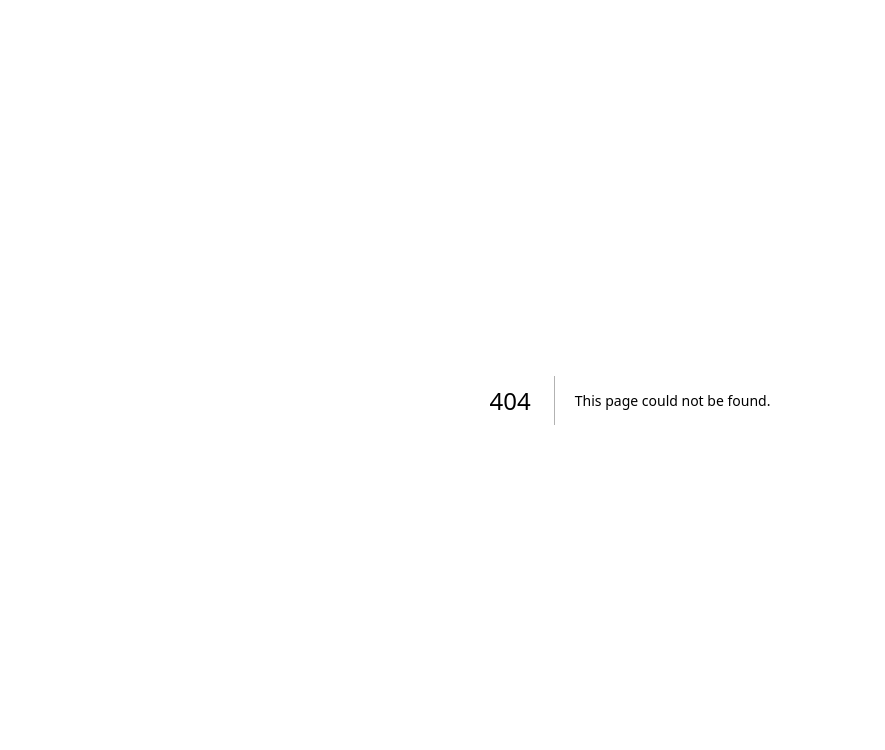
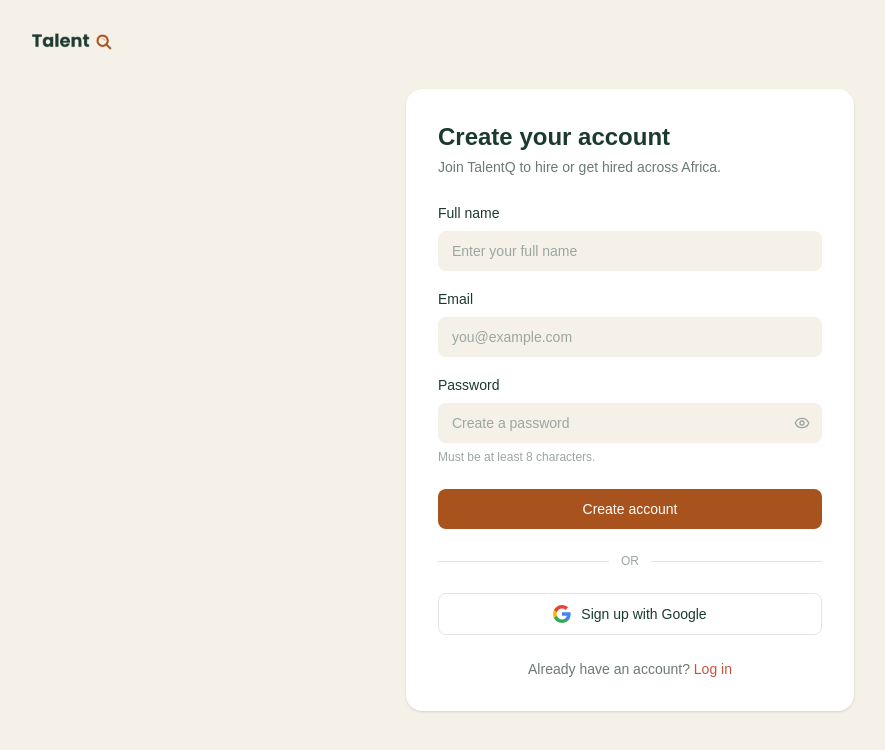
Before and after one commit to Odinaka-123/TalentQ, a Next.js app: page /signup in a window 1280 px wide. Before the commit this address had no page. Shown: the top 750 px of the page, without its empty margins (10-895 px from the left). Built offline with nearby package versions, Linux system fonts and the light colour scheme.

Commit message:
feat: add signup page with form handling and Google signup option

```diff
--- /dev/null
+++ b/src/app/(auth)/components/AuthShell.tsx
@@ -0,0 +1,41 @@
+// AuthShell.tsx
+import Image from "next/image";
+import Link from "next/link";
+
+interface AuthShellProps {
+  title: string;
+  subtitle?: string;
+  children: React.ReactNode;
+}
+
+export default function AuthShell({
+  title,
+  subtitle,
+  children,
+}: AuthShellProps) {
+  return (
+    <div className="min-h-screen bg-[#F5F1E9] relative">
+      <Link href="/" className="absolute top-6 left-4 sm:left-6 lg:left-8">
+        <Image
+          src="/Icons/logo.png"
+          alt="TalentQ"
+          width={160}
+          height={42}
+          className="h-8 sm:h-9 w-auto"
+        />
+      </Link>
+
+      <div className="min-h-screen flex items-center justify-center px-4 py-10">
+        <div className="w-full max-w-md bg-white rounded-2xl shadow-sm p-6 sm:p-8">
+          <h1 className="text-xl sm:text-2xl font-bold text-[#1B3A2F]">
+            {title}
+          </h1>
+          {subtitle && (
+            <p className="text-sm text-[#6B7A73] mt-1">{subtitle}</p>
+          )}
+          <div className="mt-6">{children}</div>
+        </div>
+      </div>
+    </div>
+  );
+}
--- /dev/null
+++ b/src/app/(auth)/components/GoogleButton.tsx
@@ -0,0 +1,44 @@
+"use client";
+
+interface GoogleButtonProps {
+  label?: string;
+  onClick?: () => void;
+}
+
+export default function GoogleButton({
+  label = "Continue with Google",
+  onClick,
+}: GoogleButtonProps) {
+  return (
+    <button
+      type="button"
+      onClick={onClick}
+      className="w-full flex items-center justify-center gap-2.5 border border-black/10 rounded-lg py-2.5 text-sm font-medium text-[#1B3A2F] hover:bg-black/5 transition-colors"
+    >
+      <svg
+        width="18"
+        height="18"
+        viewBox="0 0 18 18"
+        xmlns="http://www.w3.org/2000/svg"
+      >
+        <path
+          fill="#4285F4"
+          d="M17.64 9.2c0-.64-.06-1.25-.16-1.84H9v3.48h4.84c-.21 1.13-.84 2.09-1.8 2.73v2.27h2.92c1.7-1.57 2.68-3.88 2.68-6.64z"
+        />
+        <path
+          fill="#34A853"
+          d="M9 18c2.43 0 4.47-.8 5.96-2.17l-2.92-2.27c-.81.54-1.84.86-3.04.86-2.34 0-4.32-1.58-5.03-3.71H.96v2.34C2.44 15.98 5.48 18 9 18z"
+        />
+        <path
+          fill="#FBBC05"
+          d="M3.97 10.71A5.4 5.4 0 0 1 3.68 9c0-.59.1-1.17.29-1.71V4.95H.96A9 9 0 0 0 0 9c0 1.45.35 2.83.96 4.05l3.01-2.34z"
+        />
+        <path
+          fill="#EA4335"
+          d="M9 3.58c1.32 0 2.5.45 3.44 1.35l2.58-2.58C13.47.89 11.43 0 9 0 5.48 0 2.44 2.02.96 4.95l3.01 2.34C4.68 5.16 6.66 3.58 9 3.58z"
+        />
+      </svg>
+      {label}
+    </button>
+  );
+}
--- /dev/null
+++ b/src/app/(auth)/layout.tsx
@@ -0,0 +1,7 @@
+export default function AuthLayout({
+  children,
+}: {
+  children: React.ReactNode;
+}) {
+  return <>{children}</>;
+}
--- /dev/null
+++ b/src/app/(auth)/signup/page.tsx
@@ -0,0 +1,130 @@
+"use client";
+
+import { useState } from "react";
+import Link from "next/link";
+import { useRouter } from "next/navigation";
+import { Eye, EyeOff } from "lucide-react";
+import AuthShell from "../components/AuthShell";
+import GoogleButton from "../components/GoogleButton";
+
+export default function SignupPage() {
+  const router = useRouter();
+  const [showPassword, setShowPassword] = useState(false);
+  const [form, setForm] = useState({ name: "", email: "", password: "" });
+
+  const handleChange = (e: React.ChangeEvent<HTMLInputElement>) => {
+    setForm((prev) => ({ ...prev, [e.target.name]: e.target.value }));
+  };
+
+  const handleSubmit = (e: React.FormEvent) => {
+    e.preventDefault();
+    // TODO: wire up real signup (API call / auth provider) here
+    router.push("/onboarding");
+  };
+
+  const handleGoogleSignup = () => {
+    // TODO: trigger Google OAuth flow
+    router.push("/onboarding");
+  };
+
+  return (
+    <AuthShell
+      title="Create your account"
+      subtitle="Join TalentQ to hire or get hired across Africa."
+    >
+      <form onSubmit={handleSubmit} className="flex flex-col gap-4">
+        <div>
+          <label htmlFor="name" className="text-sm font-medium text-[#1B3A2F]">
+            Full name
+          </label>
+          <input
+            id="name"
+            name="name"
+            type="text"
+            required
+            value={form.name}
+            onChange={handleChange}
+            placeholder="Enter your full name"
+            className="mt-1.5 w-full bg-[#F5F1E9] rounded-lg px-3.5 py-2.5 text-sm text-[#1B3A2F] placeholder:text-[#9AA79F] focus:outline-none focus:ring-2 focus:ring-[#C6543A]/40"
+          />
+        </div>
+
+        <div>
+          <label htmlFor="email" className="text-sm font-medium text-[#1B3A2F]">
+            Email
+          </label>
+          <input
+            id="email"
+            name="email"
+            type="email"
+            required
+            value={form.email}
+            onChange={handleChange}
+            placeholder="you@example.com"
+            className="mt-1.5 w-full bg-[#F5F1E9] rounded-lg px-3.5 py-2.5 text-sm text-[#1B3A2F] placeholder:text-[#9AA79F] focus:outline-none focus:ring-2 focus:ring-[#C6543A]/40"
+          />
+        </div>
+
+        <div>
+          <label
+            htmlFor="password"
+            className="text-sm font-medium text-[#1B3A2F]"
+          >
+            Password
+          </label>
+          <div className="relative mt-1.5">
+            <input
+              id="password"
+              name="password"
+              type={showPassword ? "text" : "password"}
+              required
+              minLength={8}
+              value={form.password}
+              onChange={handleChange}
+              placeholder="Create a password"
+              className="w-full bg-[#F5F1E9] rounded-lg px-3.5 py-2.5 pr-10 text-sm text-[#1B3A2F] placeholder:text-[#9AA79F] focus:outline-none focus:ring-2 focus:ring-[#C6543A]/40"
+            />
+            <button
+              type="button"
+              onClick={() => setShowPassword((s) => !s)}
+              aria-label={showPassword ? "Hide password" : "Show password"}
+              className="absolute right-3 top-1/2 -translate-y-1/2 text-[#9AA79F] hover:text-[#1B3A2F]"
+            >
+              {showPassword ?
+                <EyeOff size={16} />
+              : <Eye size={16} />}
+            </button>
+          </div>
+          <p className="text-xs text-[#9AA79F] mt-1.5">
+            Must be at least 8 characters.
+          </p>
+        </div>
+
+        <button
+          type="submit"
+          className="mt-2 w-full bg-[#A8531E] text-white text-sm font-medium py-2.5 rounded-lg hover:bg-[#732700] transition-colors"
+        >
+          Create account
+        </button>
+      </form>
+
+      <div className="flex items-center gap-3 my-6">
+        <div className="flex-1 h-px bg-black/10" />
+        <span className="text-xs text-[#9AA79F]">OR</span>
+        <div className="flex-1 h-px bg-black/10" />
+      </div>
+
+      <GoogleButton label="Sign up with Google" onClick={handleGoogleSignup} />
+
+      <p className="text-sm text-[#6B7A73] text-center mt-6">
+        Already have an account?{" "}
+        <Link
+          href="/login"
+          className="text-[#C6543A] font-medium hover:underline"
+        >
+          Log in
+        </Link>
+      </p>
+    </AuthShell>
+  );
+}
--- a/src/app/employer/components/Sidebar.tsx
+++ b/src/app/employer/components/Sidebar.tsx
@@ -8,7 +8,6 @@
   Briefcase,
   Search,
   Users,
-  User,
   BarChart2,
   CreditCard,
   ShieldCheck,
@@ -22,7 +21,6 @@
   { href: "/employer/post-job", label: "Post a job", icon: Briefcase },
   { href: "/employer/find-talent", label: "Find Talent", icon: Search },
   { href: "/employer/candidates", label: "Candidates", icon: Users },
-  { href: "/employer/profile", label: "Profile", icon: User },
   { href: "/employer/analytics", label: "Analytics", icon: BarChart2 },
   { href: "/employer/payments", label: "Payments", icon: CreditCard },
   { href: "/employer/verification", label: "Verification", icon: ShieldCheck },
```
